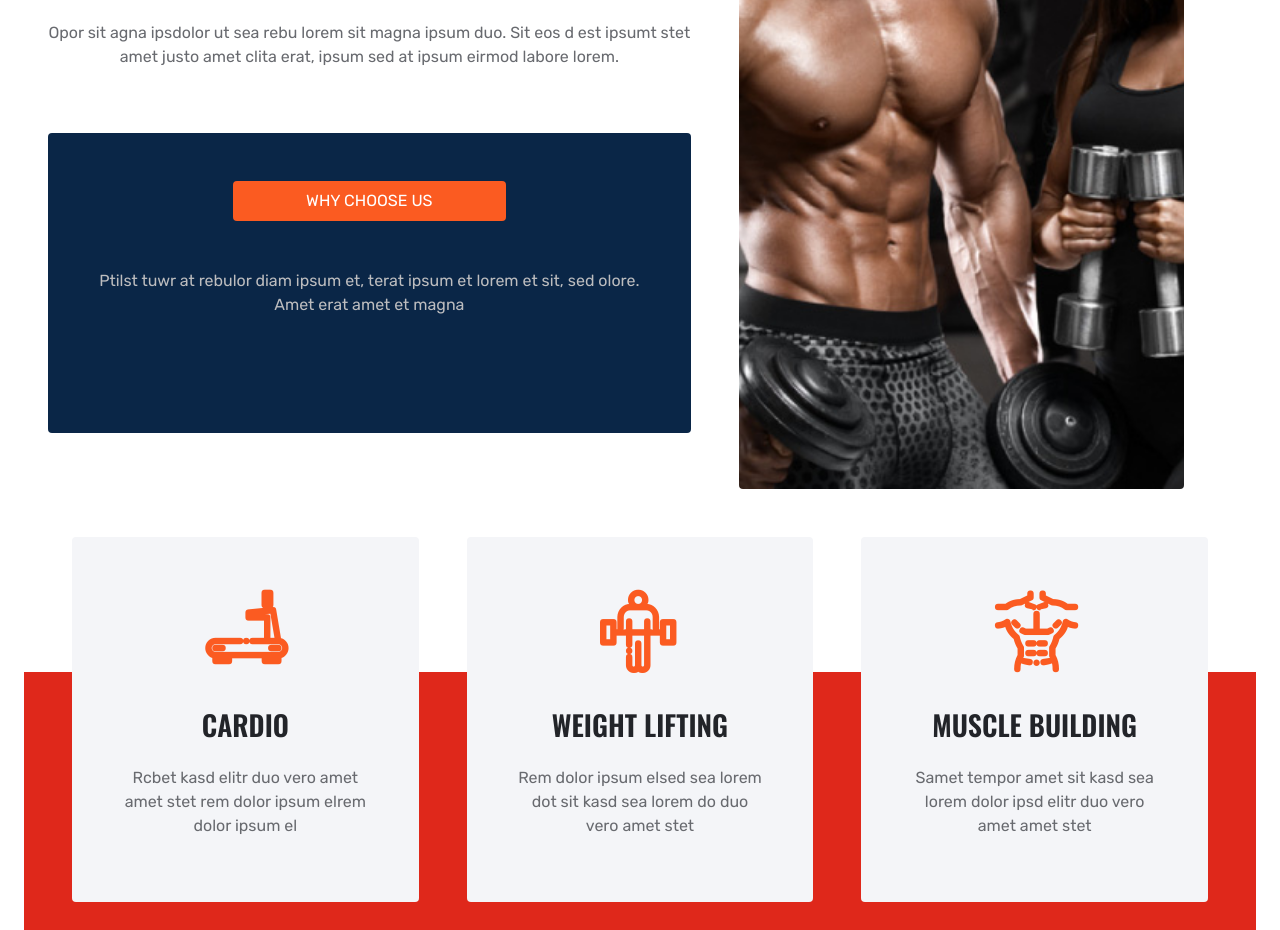
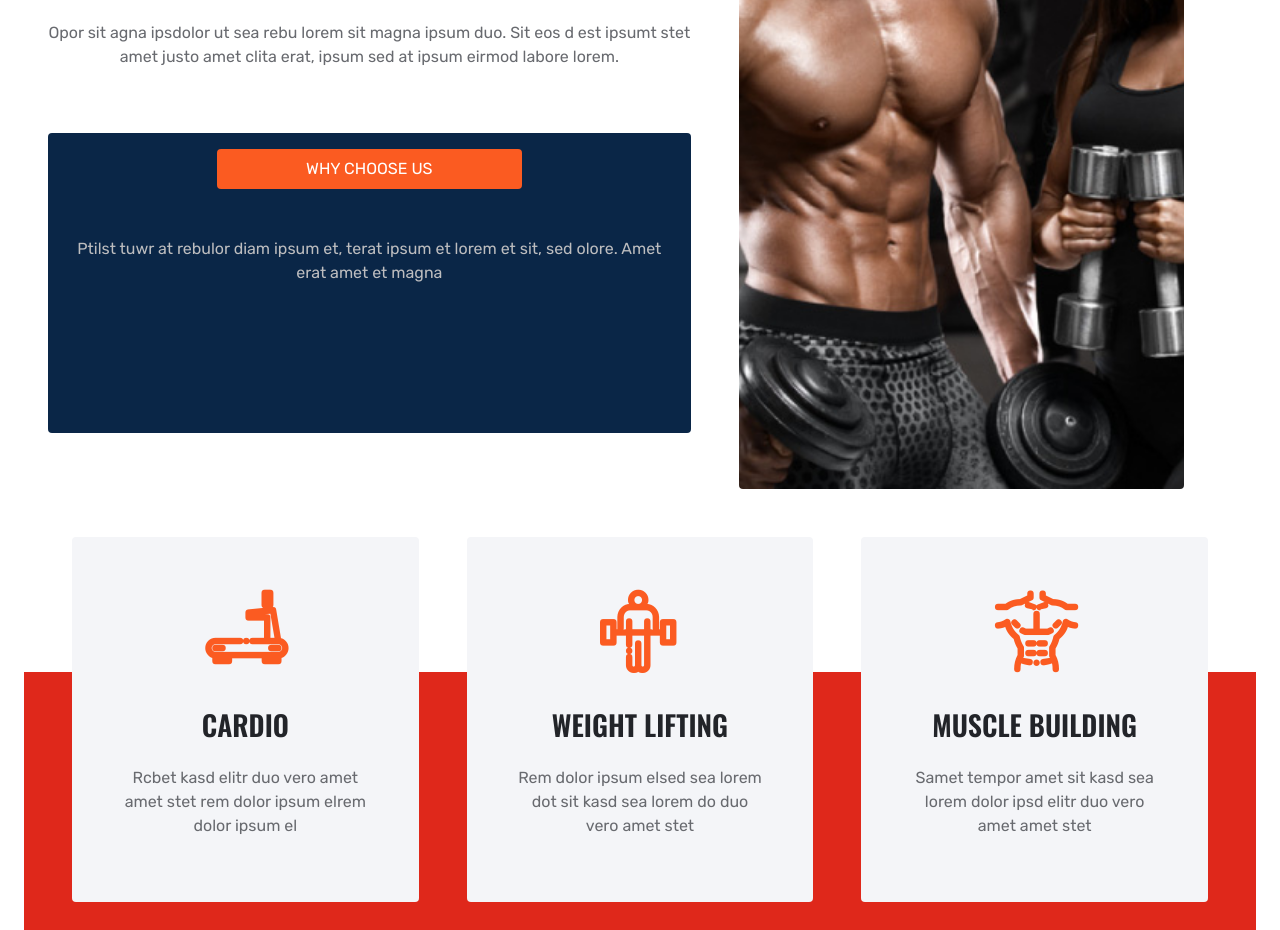
Before and after one commit to 672385/GYMER, a plain HTML site: page index.html in a window 1280 px wide. Shown: the part 1265-2195 px from the top of the page. Drawn offline with nearby package versions, Linux system fonts and the light colour scheme.

Commit message:
Update index.html

```diff
--- a/index.html
+++ b/index.html
@@ -119,7 +119,7 @@
                 </div>
                 <h4 class="text-body mb-4"> Ipsum et lorem stet no labore lorem sit clita duo justo magna dolore</h4>
                 <p class="mb-4"> Opor sit agna ipsdolor ut sea rebu lorem sit magna ipsum duo. Sit eos d est ipsumt stet amet justo amet clita erat, ipsum sed at ipsum eirmod labore lorem.</p>
-                <div class="us rounded p-5" style="background-color:#0A2647;">
+                <div class="us rounded p-3" style="background-color:#0A2647;">
                     <ul class="nav nav-pills justify-content-center mb-3">
                         <li class="nav-item w-50 ">
                             <a class="we nav-link text-uppercase text-center w-100 active" data-bs-toggle="pill" href="#pills-1">Why choose us</a>
```
